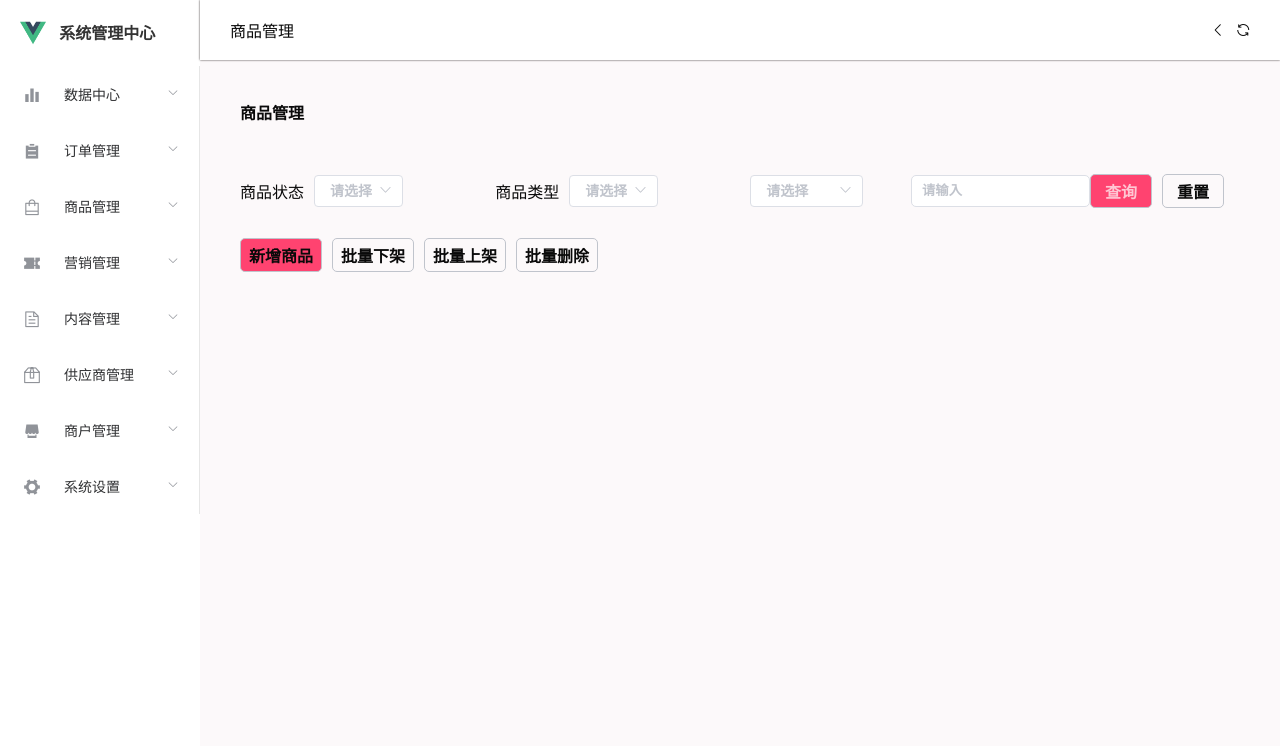
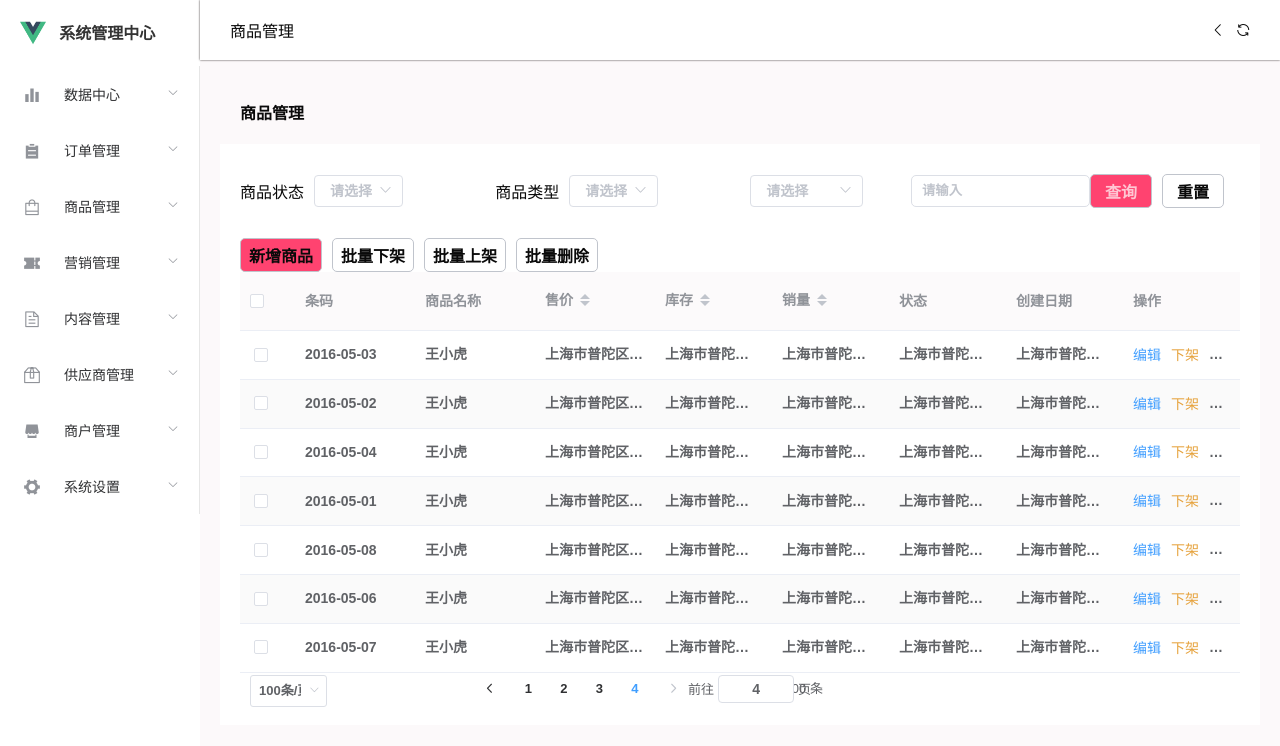
Before and after one commit to bo-ddd/union-b, a Vue app: page /commodity/index in a window 1280 px wide. Shown: the top 746 px of the page. Built offline with nearby package versions, Linux system fonts and the light colour scheme; sample sign-in values are in the browser's storage.

Commit message:
我修改了index文件

```diff
--- a/src/views/commodity/Index.vue
+++ b/src/views/commodity/Index.vue
@@ -54,9 +54,72 @@
           <div>批量删除</div>
         </div>
       </div>
-      <div></div>
+      <div>
+        <el-table
+          ref="multipleTable"
+          :data="tableData"
+          tooltip-effect="dark"
+          style="width: 100%"
+          stripe
+          :header-cell-style="{ background: '#fcfafb' }"
+        >
+          <el-table-column type="selection" width="55"> </el-table-column>
+          <el-table-column label="条码" width="120">
+            <template slot-scope="scope">{{ scope.row.date }}</template>
+          </el-table-column>
+          <el-table-column prop="name" label="商品名称" width="120">
+          </el-table-column>
+          <el-table-column
+            prop="address"
+            label="售价"
+            sortable
+            show-overflow-tooltip
+          >
+          </el-table-column>
+          <el-table-column
+            prop="address"
+            label="库存"
+            sortable
+            show-overflow-tooltip
+          >
+          </el-table-column>
+          <el-table-column
+            prop="address"
+            label="销量"
+            sortable
+            show-overflow-tooltip
+          >
+          </el-table-column>
+          <el-table-column prop="address" label="状态" show-overflow-tooltip>
+          </el-table-column>
+          <el-table-column
+            prop="address"
+            label="创建日期"
+            show-overflow-tooltip
+          >
+          </el-table-column>
+          <el-table-column label="操作" show-overflow-tooltip>
+            <template>
+              <el-link type="primary" class="edit">编辑</el-link>
+              <el-link type="warning" class="off_the_shelf">下架</el-link>
+              <el-link type="danger" class="delete">删除</el-link>
+            </template>
+          </el-table-column>
+        </el-table>
+      </div>
+      <div class="m_footer">
+        <el-pagination
+          @size-change="handleSizeChange"
+          @current-change="handleCurrentChange"
+          :current-page="currentPage4"
+          :page-sizes="[100, 200, 300, 400]"
+          :page-size="100"
+          layout=" sizes, prev, pager, next, jumper,total"
+          :total="400"
+        >
+        </el-pagination>
+      </div>
     </div>
-    <div class="m_footer"></div>
   </div>
 </template>
 
@@ -90,7 +153,58 @@ export default {
         },
       ],
       value: "",
+
+      tableData: [
+        {
+          date: "2016-05-03",
+          name: "王小虎",
+          address: "上海市普陀区金沙江路 1518 弄",
+        },
+        {
+          date: "2016-05-02",
+          name: "王小虎",
+          address: "上海市普陀区金沙江路 1518 弄",
+        },
+        {
+          date: "2016-05-04",
+          name: "王小虎",
+          address: "上海市普陀区金沙江路 1518 弄",
+        },
+        {
+          date: "2016-05-01",
+          name: "王小虎",
+          address: "上海市普陀区金沙江路 1518 弄",
+        },
+        {
+          date: "2016-05-08",
+          name: "王小虎",
+          address: "上海市普陀区金沙江路 1518 弄",
+        },
+        {
+          date: "2016-05-06",
+          name: "王小虎",
+          address: "上海市普陀区金沙江路 1518 弄",
+        },
+        {
+          date: "2016-05-07",
+          name: "王小虎",
+          address: "上海市普陀区金沙江路 1518 弄",
+        },
+      ],
+      multipleSelection: [],
+      currentPage1: 5,
+      currentPage2: 5,
+      currentPage3: 5,
+      currentPage4: 4,
     };
+  },
+  methods: {
+    handleSizeChange(val) {
+      console.log(`每页 ${val} 条`);
+    },
+    handleCurrentChange(val) {
+      console.log(`当前页: ${val}`);
+    },
   },
 };
 </script>
@@ -106,6 +220,8 @@ export default {
   & > .m_main {
     padding: 20px;
     display: flex;
+    flex-direction: column;
+    background: #ffffff;
     & > .m_m_center {
       display: grid;
       grid-template-rows: 1fr 1fr;
@@ -147,20 +263,19 @@ export default {
             display: flex;
             align-items: center;
             justify-content: center;
-             font-weight: 700;
+            font-weight: 700;
           }
           & > div:nth-of-type(1) {
             background: #ff4370;
             color: #ffc6d3;
             margin-right: 10px;
-
           }
         }
       }
-      & >.commodity_operation{
+      & > .commodity_operation {
         margin-top: 20px;
         display: flex;
-        & >div{
+        & > div {
           height: 32px;
           width: 80px;
           border: 1px solid #c0c4cc;
@@ -171,15 +286,28 @@ export default {
           justify-content: center;
           font-weight: 700;
         }
-        & >div:nth-of-type(1){
+        & > div:nth-of-type(1) {
           background: #ff4370;
         }
       }
     }
   }
+  & >.m_footer{
+    display: flex;
+    justify-content: center;
+    align-items: center;
+  }
 }
-
-
+.edit,
+.off_the_shelf {
+  margin-right: 10px;
+  & a:hover {
+    text-decoration: none;
+  }
+}
+.delete {
+  text-decoration: none;
+}
 input::-webkit-input-placeholder {
   color: #c0c4cc;
   font-weight: 700;
@@ -197,6 +325,15 @@ input:-moz-placeholder {
 input:-ms-input-placeholder {
   /* Internet Explorer 10-11 */
   color: #c0c4cc;
+  font-weight: 700;
+}
+// ::v-deep .el-pagination__sizes{
+//   width: 120px;
+// }
+::v-deep .el-pagination__jump{
+  margin: 0px;
+}
+::v-deep .cell {
   font-weight: 700;
 }
 ::v-deep .el-input {
```
